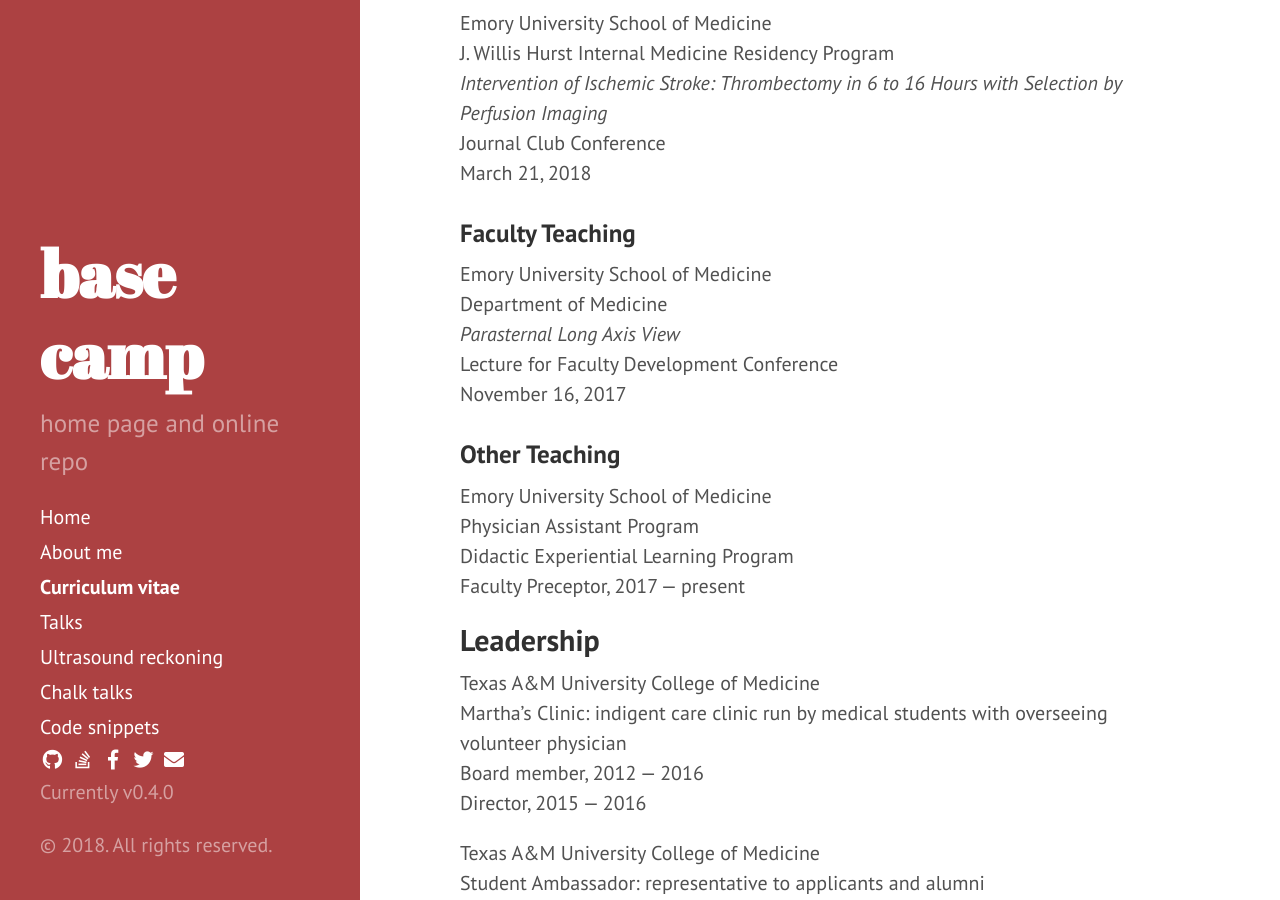
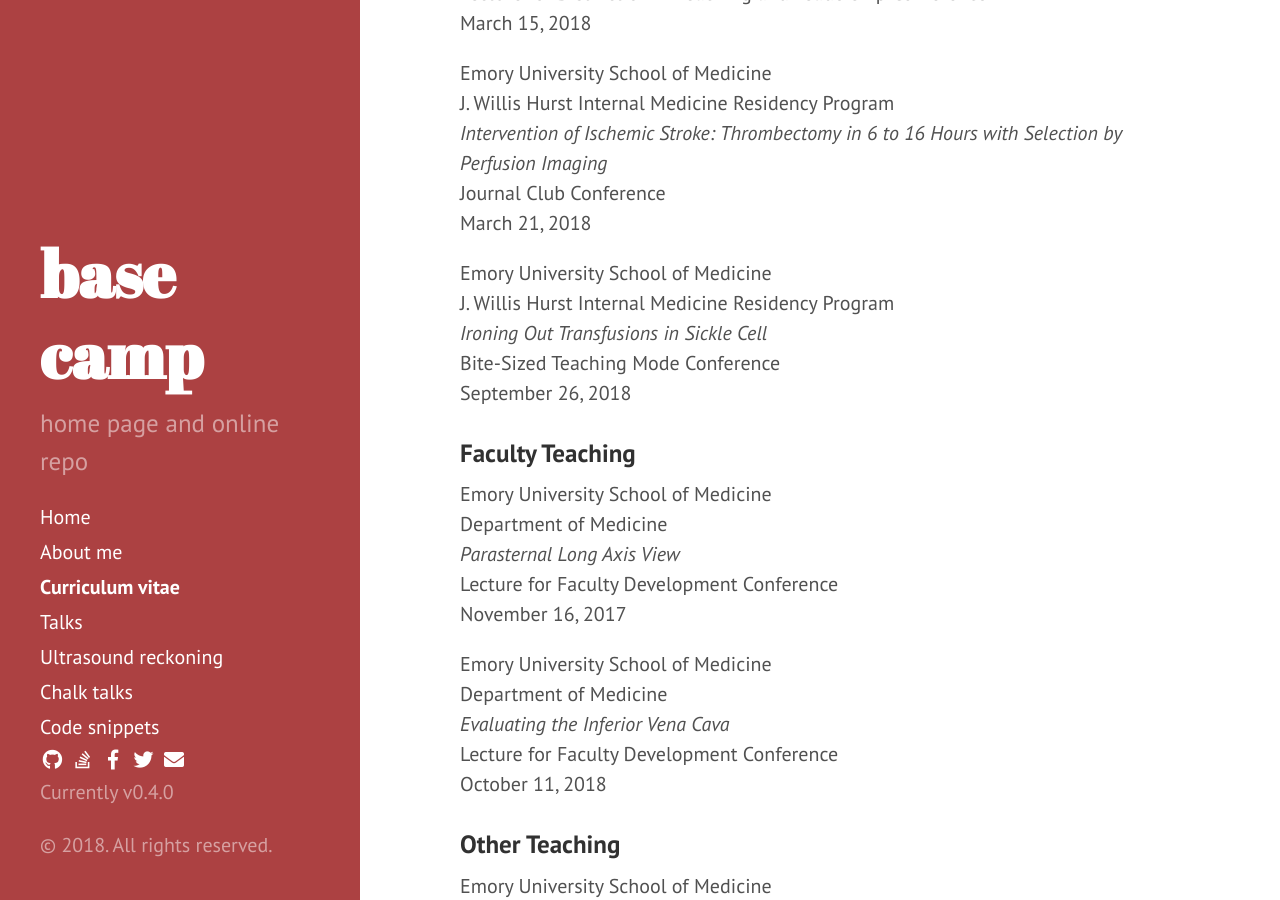
Before and after one commit to asshah4/asshah4.github.io, a Jekyll site: the page built from cv.md, in a window 1280 px wide and 900 px high, scrolled down 2987 px. Built offline with Jekyll 4.4.1, drawn with Linux system fonts in a browser that asks for light colours; nearby versions of some CDN libraries; some of the changed text lies outside the part shown.

Commit message:
updated CV

```diff
--- a/cv.md
+++ b/cv.md
@@ -97,6 +97,9 @@
 Grady Wards, August 2018
 Grady MICU, April 2019
 
+Emory University School of Medicine
+M3 Ultrasound Workshop Leader, 2018
+
 ###	Residency Program Teaching
 
 Emory University School of Medicine
@@ -117,6 +120,12 @@
 Journal Club Conference
 March 21, 2018
 
+Emory University School of Medicine
+J. Willis Hurst Internal Medicine Residency Program
+*Ironing Out Transfusions in Sickle Cell*
+Bite-Sized Teaching Mode Conference
+September 26, 2018
+
 ###	Faculty Teaching
 
 Emory University School of Medicine
@@ -124,6 +133,12 @@
 *Parasternal Long Axis View*
 Lecture for Faculty Development Conference
 November 16, 2017
+
+Emory University School of Medicine
+Department of Medicine
+*Evaluating the Inferior Vena Cava*
+Lecture for Faculty Development Conference
+October 11, 2018
 
 ### Other Teaching
 
@@ -318,6 +333,8 @@
 **Shah, AS**, Alvaro, A, Whitsel, E, Vaccarino, V, Shah, AJ. “Heart Rate Variability and Psychosocial States: an Atherosclerosis Risk In Communities study”. Atherosclerosis Risk In Communities Publications Committee, October 2017. [proposal accepted]
 
 **Shah, AS**, Evans, M, Akbashev, M. "Point-Of-Care Ultrasonography Utility in Resident Learning and Clinical Decision Making". Institutional Review Board, Emory University, Atlanta, Georgia, March, 2018. [IRB approval granted]
+
+Shah, AJ, Shah, AS, Park, J, Mehta, PK, Quyyumi, AA, Vaccarino, V, Marvar, P. "Brain-Heart Interactions in Stress and Anxiety Related Disorders: Implications for Increased Cardiovascular Disease Risk". Hypertension [accepted review article]
 
 
 ### Abstracts
```
Also changed, not shown: other parts of cv.md (+2 -2 lines).
